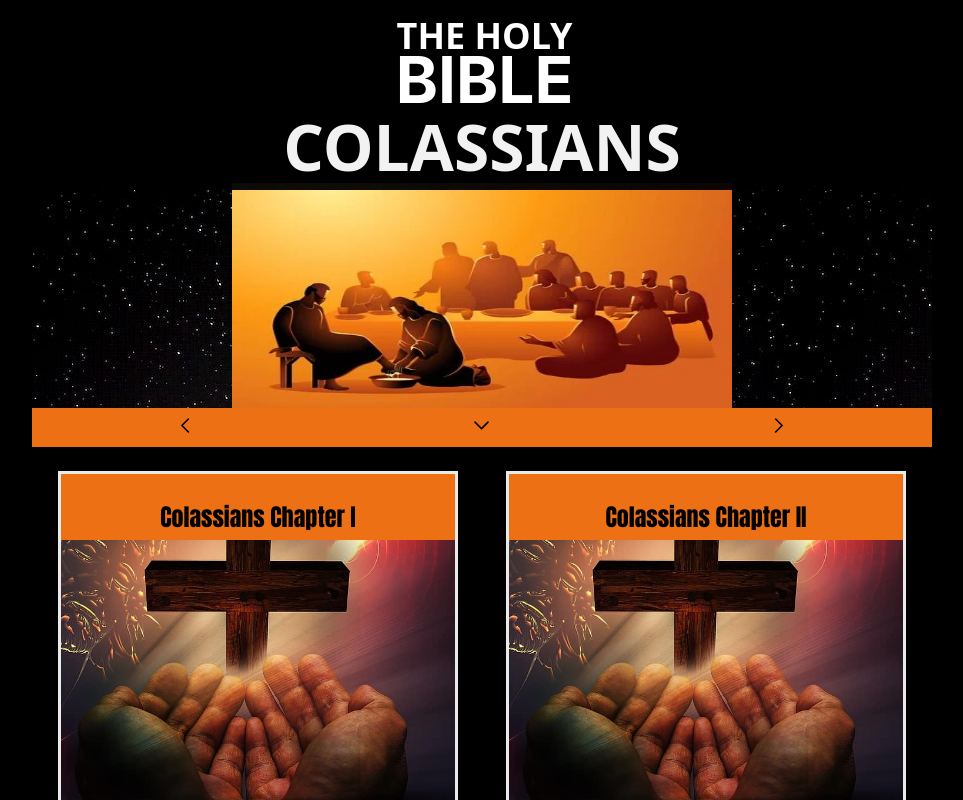
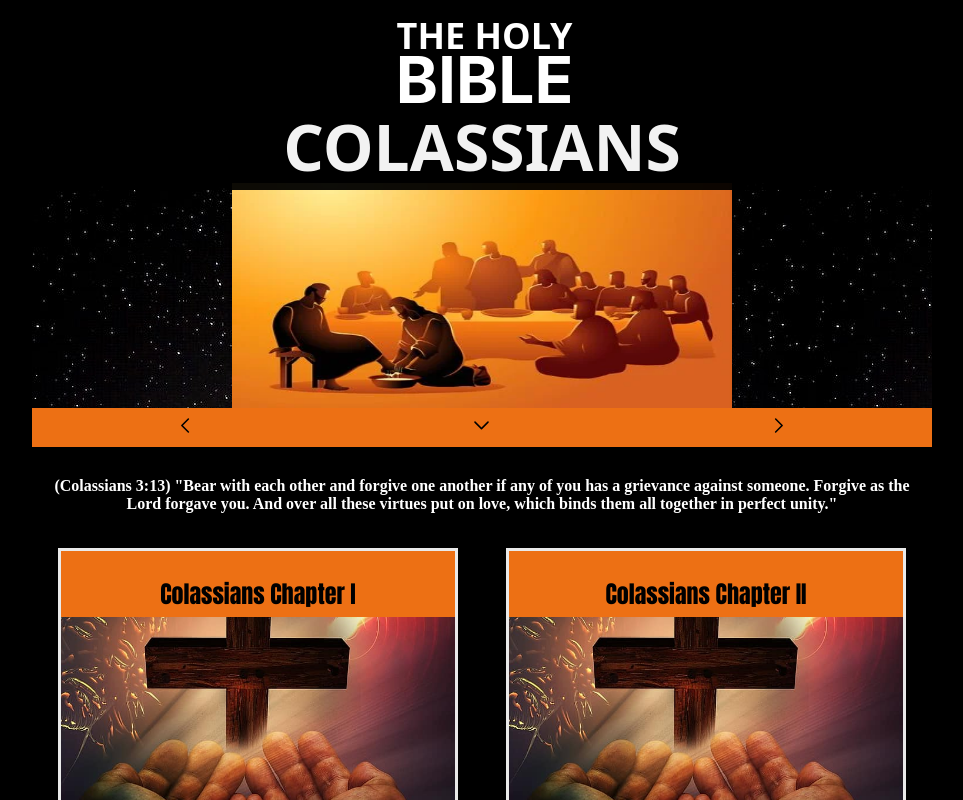
Before and after one commit to jnutt367/colossians, a Next.js app: page / in a window 1280 px wide. Shown: the top 800 px of the page, without its empty margins (158-1121 px from the left). Built offline with nearby package versions, Linux system fonts and the light colour scheme.

Commit message:
Update index.js

```diff
--- a/pages/index.js
+++ b/pages/index.js
@@ -64,6 +64,7 @@ export default function Home() {
         </a>
 
                </div>
+      <p className={styles.fund}>(Colassians 3:13) "Bear with each other and forgive one another if any of you has a grievance against someone. Forgive as the Lord forgave you. And over all these virtues put on love, which binds them all together in perfect unity."</p>
         <div className={styles.grid}>
           <div className={styles.card}>
             <h2 className={styles.chapter}>Colassians Chapter I</h2>
```
